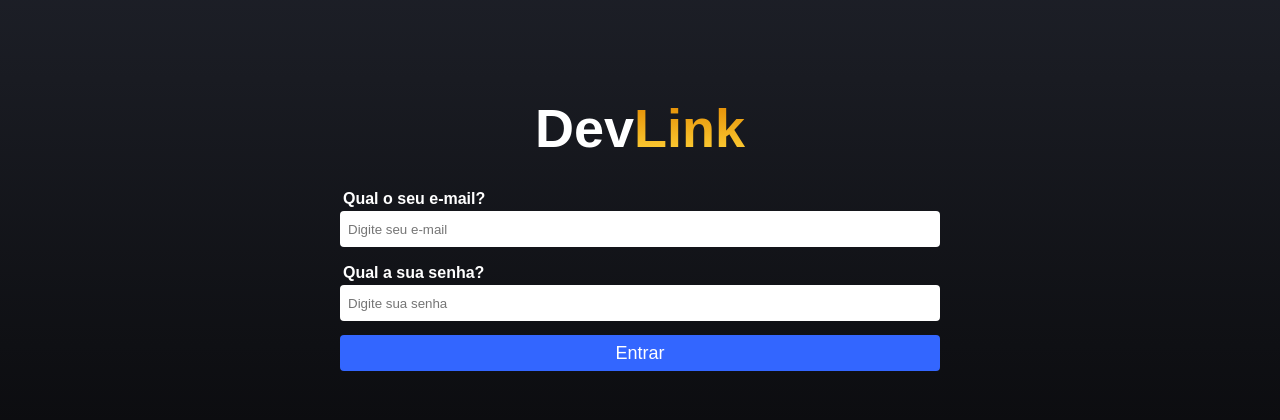
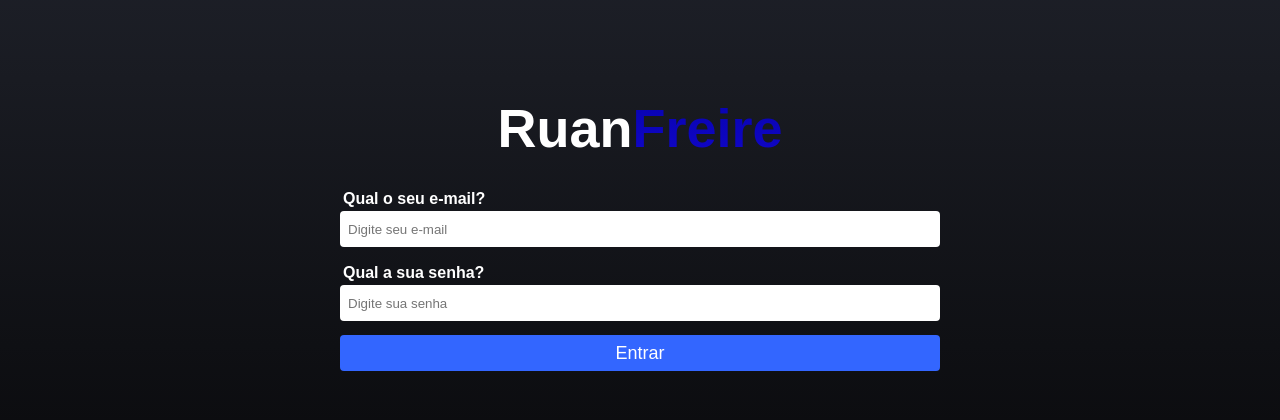
Before and after one commit to Ruanfrm/devlinks, a React (Create React App) app: page /login in a window 1280 px wide. Shown: the part 188-608 px from the top of the page. Built offline with nearby package versions, Linux system fonts and the light colour scheme.

Commit message:
atualização logo, h1 e img

```diff
--- a/src/components/logo/index.js
+++ b/src/components/logo/index.js
@@ -5,7 +5,7 @@ export default function Logo() {
   return (
     <div>
         <Link to="/">
-        <h1 className='logo'>Dev<span className='logo-text'>Link</span></h1>
+        <h1 className='logo'>Ruan<span className='logo-text'>Freire</span></h1>
         </Link>
     </div>
   )
--- a/src/components/logo/logo.css
+++ b/src/components/logo/logo.css
@@ -8,7 +8,7 @@
 }
 
 .logo-text {
-    background: linear-gradient(#E18700, #FFD43A);
+    background: linear-gradient( #0803b0, #1006c7);
     background-clip: text;
     -webkit-background-clip: text;
     -webkit-text-fill-color: transparent;
--- a/src/pages/home/home.css
+++ b/src/pages/home/home.css
@@ -12,7 +12,7 @@
     margin-bottom: 14px;
     color: white;
     font-size: 44px;
-    padding-top: 94px;
+    padding-top: 25px;
     color: #fff;
 }
 
@@ -80,6 +80,7 @@ footer {
 .header-img {
     border-radius: 50%;
     width: 60%;
+    margin-top: 1rem;
 }
 
 
```
